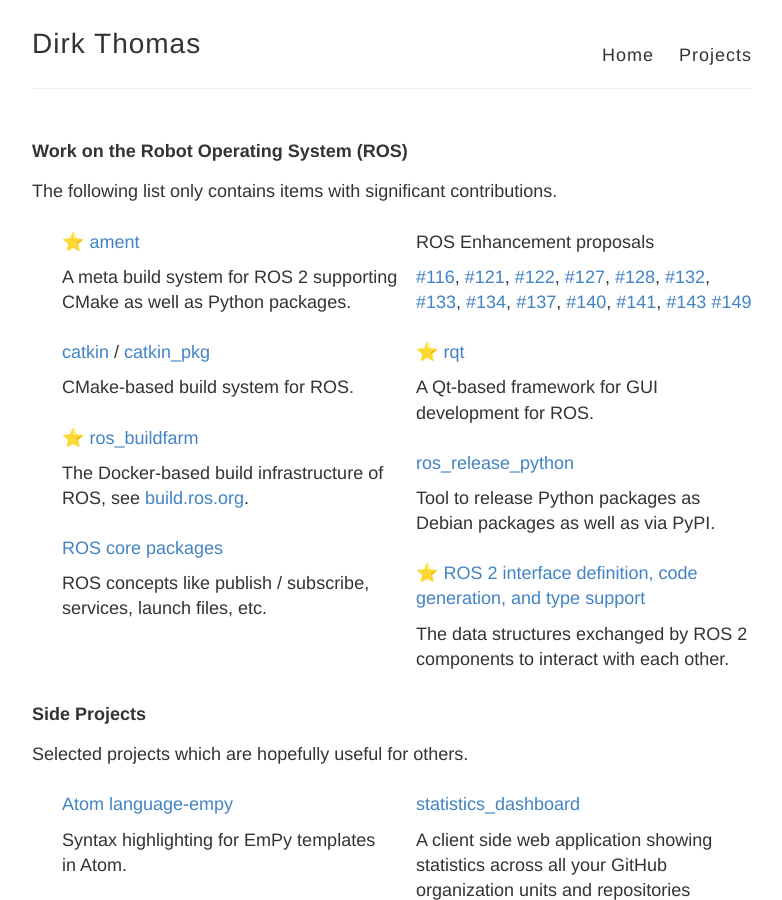
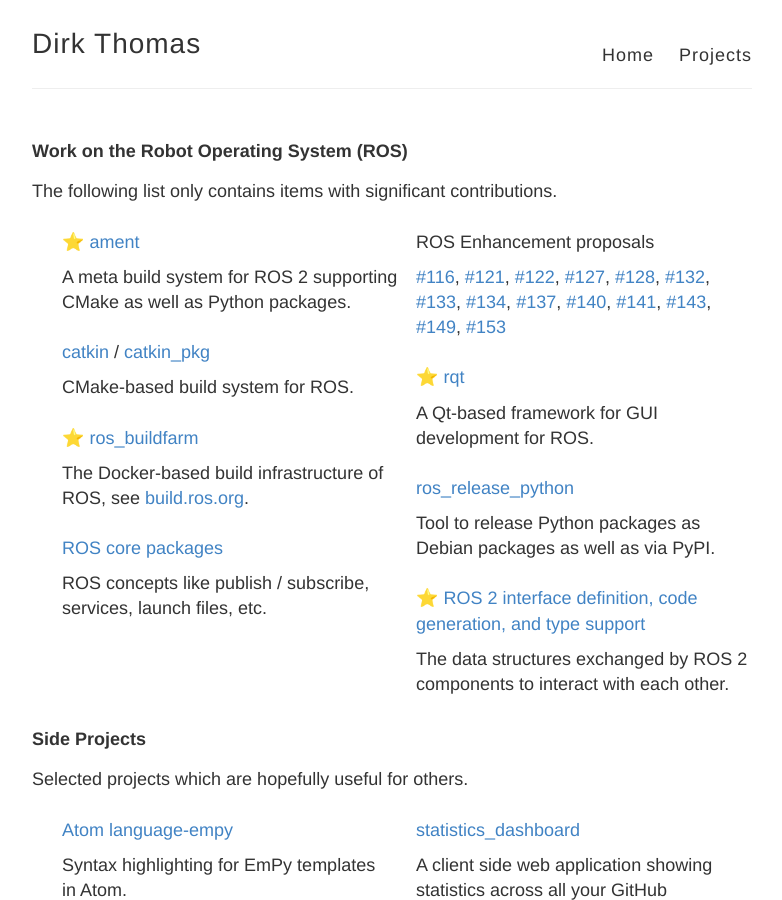
Before and after one commit to dirk-thomas/dirk-thomas.github.io, a Jekyll site: the page built from projects/index.md, in a window 1280 px wide and 900 px high. Shown: the whole window, without its empty margins (248-1030 px from the left). Built offline with Jekyll 4.4.1, drawn with Linux system fonts in a browser that asks for light colours; emoji names are drawn with the system emoji font.

Commit message:
add ROS REP 153 to project list

```diff
--- a/projects/index.md
+++ b/projects/index.md
@@ -33,11 +33,12 @@
   [#132](http://www.ros.org/reps/rep-0132.html "Incorporation of Changelogs into Package Source Tree"),
   [#133](http://www.ros.org/reps/rep-0133.html "Separation of build environment and source tree tools"),
   [#134](http://www.ros.org/reps/rep-0134.html "catkin_make_isolated for non-standard catkin packages"),
-  [#137](http://www.ros.org/reps/rep-0137.html "ROS distribution files"),
+  [#137](http://www.ros.org/reps/rep-0137.html "ROS distribution files - index v1"),
   [#140](http://www.ros.org/reps/rep-0140.html "Package Manifest Format Two Specification"),
-  [#141](http://www.ros.org/reps/rep-0141.html "ROS distribution files"),
-  [#143](http://www.ros.org/reps/rep-0143.html "ROS distribution files")
-  [#149](http://www.ros.org/reps/rep-0149.html "Package Manifest Format Three Specification")
+  [#141](http://www.ros.org/reps/rep-0141.html "ROS distribution files - index v2"),
+  [#143](http://www.ros.org/reps/rep-0143.html "ROS distribution files - index v3"),
+  [#149](http://www.ros.org/reps/rep-0149.html "Package Manifest Format Three Specification"),
+  [#153](http://www.ros.org/reps/rep-0153.html "ROS distribution files - index v4")
 
 * :star: [rqt](http://wiki.ros.org/rqt)
 
```
